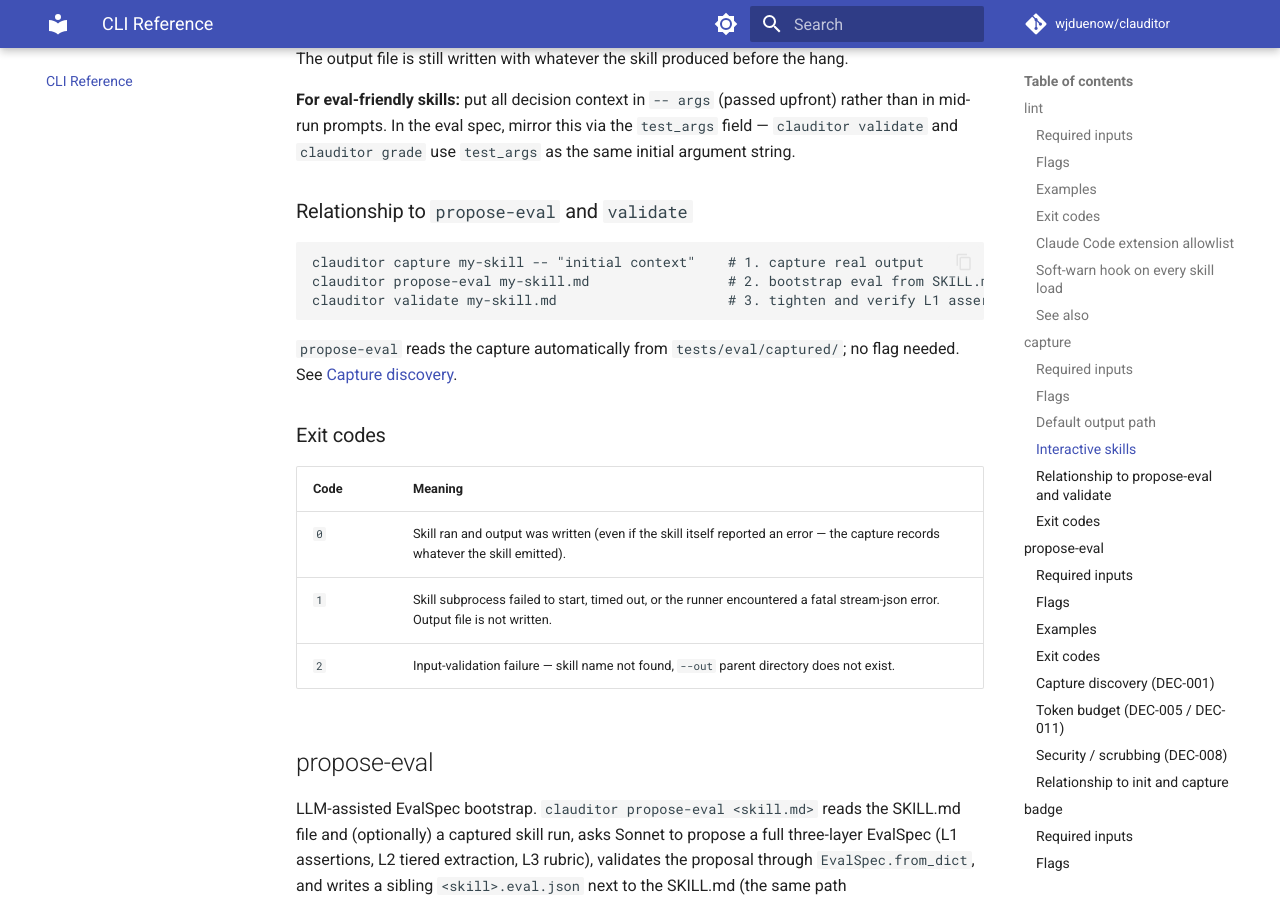
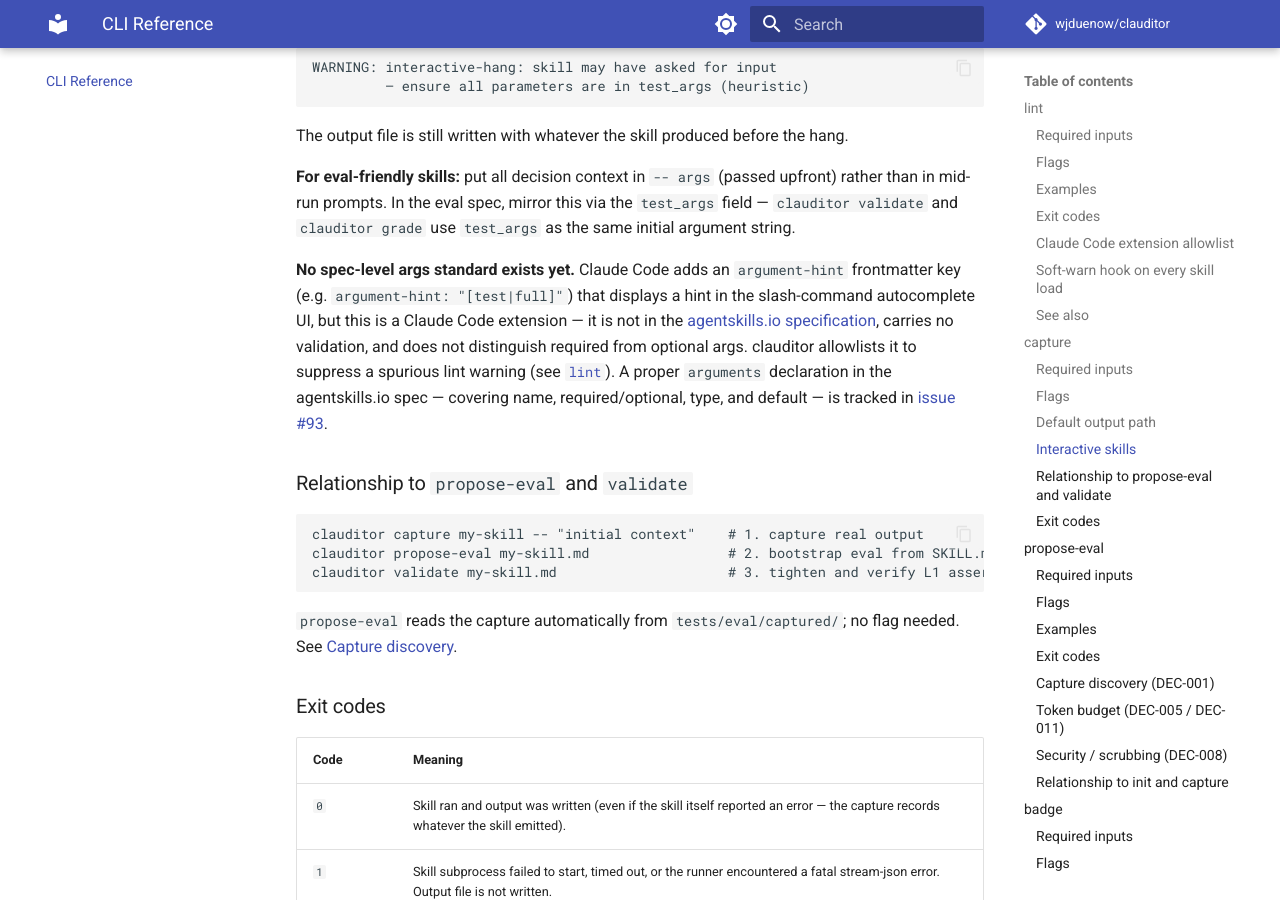
Before and after one commit to wjduenow/clauditor, an MkDocs documentation site: the page built from docs/cli-reference.md, in a window 1280 px wide and 900 px high, scrolled down 4572 px. Built offline with MkDocs 1.6.1 and Material for MkDocs 9.7.7, drawn with Linux system fonts in a browser that asks for light colours; comment, search, counter and statistics services are not loaded; some of the changed text lies outside the part shown.

Commit message:
docs: clarify argument-hint is Claude Code extension, not agentskills.io spec; link issue #93

```diff
--- a/docs/cli-reference.md
+++ b/docs/cli-reference.md
@@ -76,7 +76,7 @@
 
 ### Claude Code extension allowlist
 
-The agentskills.io spec defines the frontmatter keys `name`, `description`, `license`, `compatibility`, `metadata`, and `allowed-tools`. Unknown keys normally trigger `AGENTSKILLS_FRONTMATTER_UNKNOWN_KEY` (warning). Two Claude Code extension keys are allowlisted and do NOT trigger the warning: `argument-hint` and `disable-model-invocation`. The allowlist is maintained by the maintainer-only `/review-agentskills-spec` skill, which periodically diffs Claude Code's published frontmatter documentation against the `KNOWN_CLAUDE_CODE_EXTENSION_KEYS` constant in `src/clauditor/conformance.py` (per DEC-009 and DEC-013 of `plans/super/71-agentskills-lint.md`).
+The agentskills.io spec defines the frontmatter keys `name`, `description`, `license`, `compatibility`, `metadata`, and `allowed-tools`. Unknown keys normally trigger `AGENTSKILLS_FRONTMATTER_UNKNOWN_KEY` (warning). Two Claude Code extension keys are allowlisted and do NOT trigger the warning: `argument-hint` and `disable-model-invocation`. `argument-hint` is a Claude Code UI hint (shows in slash-command autocomplete, e.g. `argument-hint: "[skill-path]"`) but is **not part of the agentskills.io spec** — there is currently no spec-level standard for declaring skill arguments. The allowlist is maintained by the maintainer-only `/review-agentskills-spec` skill, which periodically diffs Claude Code's published frontmatter documentation against the `KNOWN_CLAUDE_CODE_EXTENSION_KEYS` constant in `src/clauditor/conformance.py` (per DEC-009 and DEC-013 of `plans/super/71-agentskills-lint.md`).
 
 Unquoted `: ` (space-colon-space) inside a frontmatter scalar value triggers `AGENTSKILLS_FRONTMATTER_UNQUOTED_COLON_IN_SCALAR` (error, exit 2) — strict YAML parsers (PyYAML, GitHub's renderer) treat such values as nested mappings while clauditor's permissive reader accepts them silently. Wrap the value in double quotes to silence it (per DEC-003 and DEC-007 of `plans/super/80-strict-frontmatter-yaml.md`).
 
@@ -129,6 +129,8 @@
 The output file is still written with whatever the skill produced before the hang.
 
 **For eval-friendly skills:** put all decision context in `-- args` (passed upfront) rather than in mid-run prompts. In the eval spec, mirror this via the `test_args` field — `clauditor validate` and `clauditor grade` use `test_args` as the same initial argument string.
+
+**No spec-level args standard exists yet.** Claude Code adds an `argument-hint` frontmatter key (e.g. `argument-hint: "[test|full]"`) that displays a hint in the slash-command autocomplete UI, but this is a Claude Code extension — it is not in the [agentskills.io specification](https://agentskills.io/specification), carries no validation, and does not distinguish required from optional args. clauditor allowlists it to suppress a spurious lint warning (see [`lint`](#lint)). A proper `arguments` declaration in the agentskills.io spec — covering name, required/optional, type, and default — is tracked in [issue #93](https://github.com/wjduenow/clauditor/issues/93).
 
 ### Relationship to `propose-eval` and `validate`
 
```
